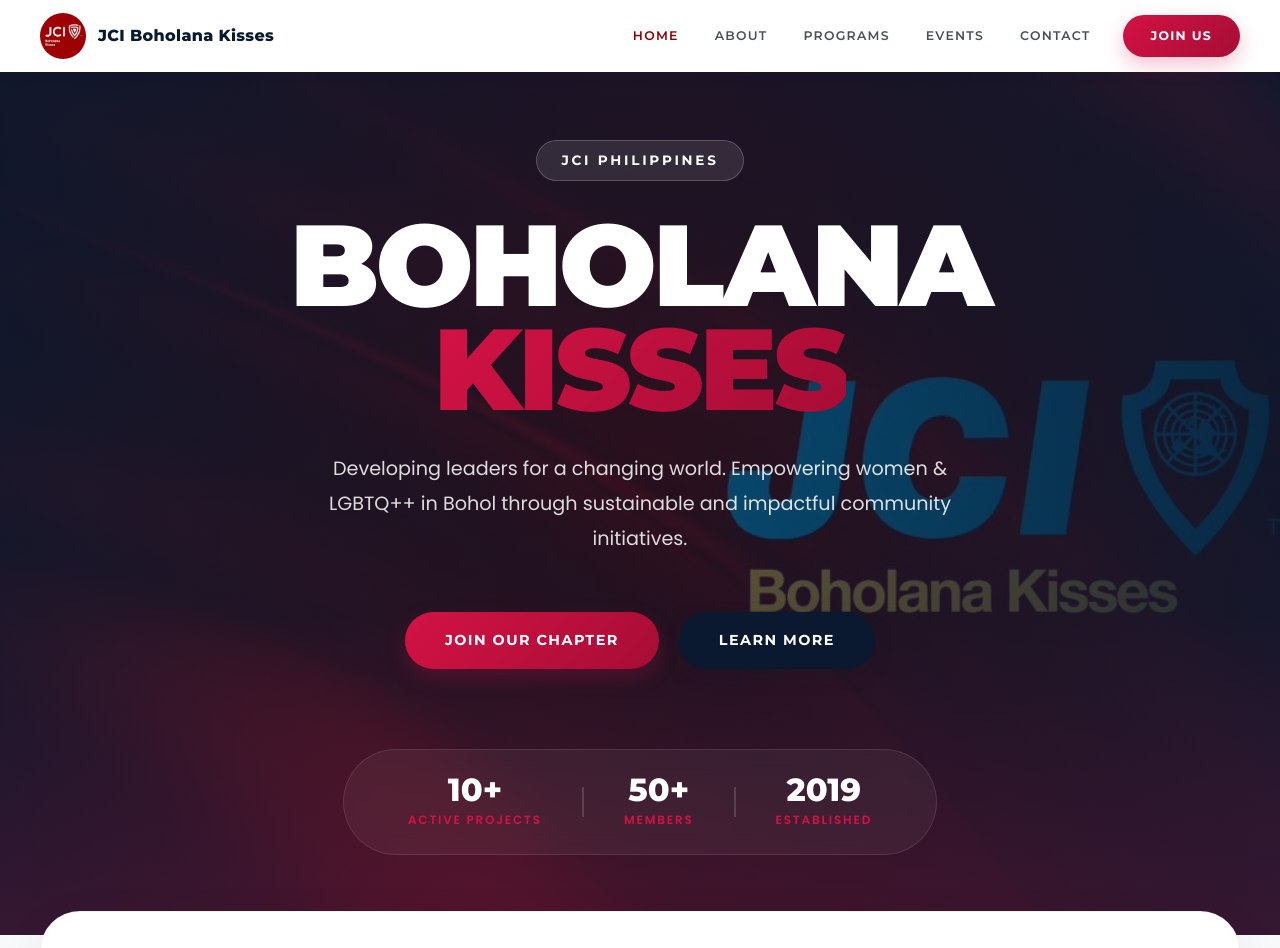
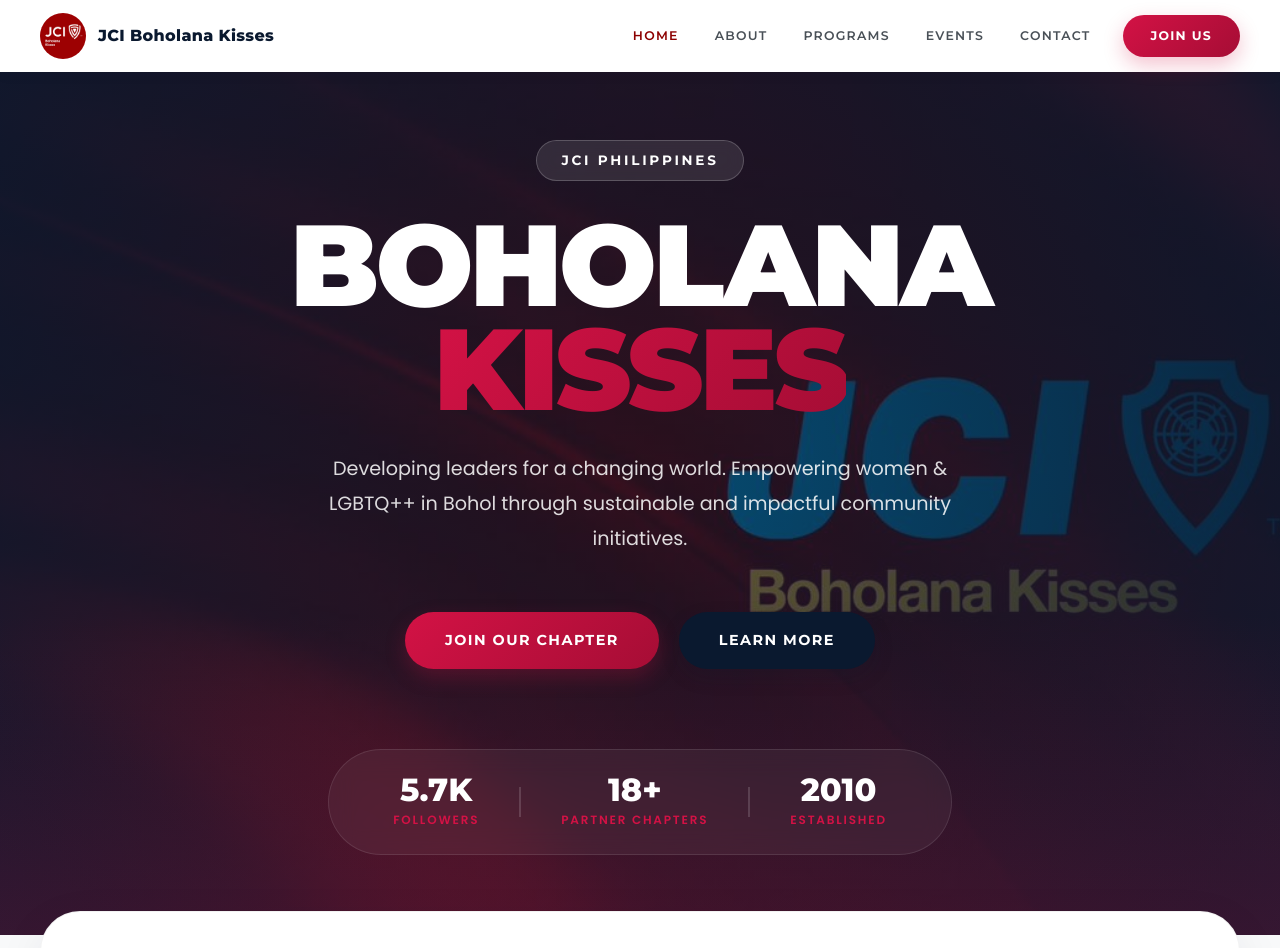
Before and after one commit to Xed8/JCIBoholanaKisses, a Next.js app: page / in a window 1280 px wide. Shown: the top 948 px of the page. Built offline with nearby package versions, Linux system fonts and the light colour scheme.

Commit message:
Correct unverified data: fix Hero stats, remove fake 2019 milestone, fix Partners color

```diff
--- a/src/components/Hero.jsx
+++ b/src/components/Hero.jsx
@@ -53,17 +53,17 @@
                     {/* Centered Stats in a nested pill container */}
                     <div className={styles.statsRow}>
                         <div className={styles.statItem}>
-                            <span className={styles.statNumber}>10+</span>
-                            <span className={styles.statLabel}>Active Projects</span>
+                            <span className={styles.statNumber}>5.7K</span>
+                            <span className={styles.statLabel}>Followers</span>
                         </div>
                         <div className={styles.divider}></div>
                         <div className={styles.statItem}>
-                            <span className={styles.statNumber}>50+</span>
-                            <span className={styles.statLabel}>Members</span>
+                            <span className={styles.statNumber}>18+</span>
+                            <span className={styles.statLabel}>Partner Chapters</span>
                         </div>
                         <div className={styles.divider}></div>
                         <div className={styles.statItem}>
-                            <span className={styles.statNumber}>2019</span>
+                            <span className={styles.statNumber}>2010</span>
                             <span className={styles.statLabel}>Established</span>
                         </div>
                     </div>
--- a/src/components/Partners.jsx
+++ b/src/components/Partners.jsx
@@ -47,7 +47,7 @@
                 <div className="container">
                     <div className={styles.header}>
                         <h2 className={styles.animateOnScroll}>
-                            Our <span style={{ color: 'var(--jci-navy)' }}>JCI Network</span>
+                            Our <span style={{ color: 'var(--jci-red)' }}>JCI Network</span>
                         </h2>
                         <p className={`${styles.subtitle} ${styles.animateOnScroll}`}>
                             We believe in the power of collaboration. JCI Boholana Kisses proudly partners with
--- a/src/components/Story.jsx
+++ b/src/components/Story.jsx
@@ -8,11 +8,6 @@
         year: '2010',
         title: 'Chapter Founded',
         description: 'JCI Boholana Kisses was officially established on March 21, 2010, as a proudly all-women and LGBTQ++ inclusive chapter of JCI Philippines in Tagbilaran City, Bohol.',
-    },
-    {
-        year: '2019',
-        title: 'Growing the Movement',
-        description: 'The chapter expanded its reach across Bohol, launching community outreach programs and leadership workshops targeting young women and LGBTQ++ individuals.',
     },
     {
         year: '2025',
```
